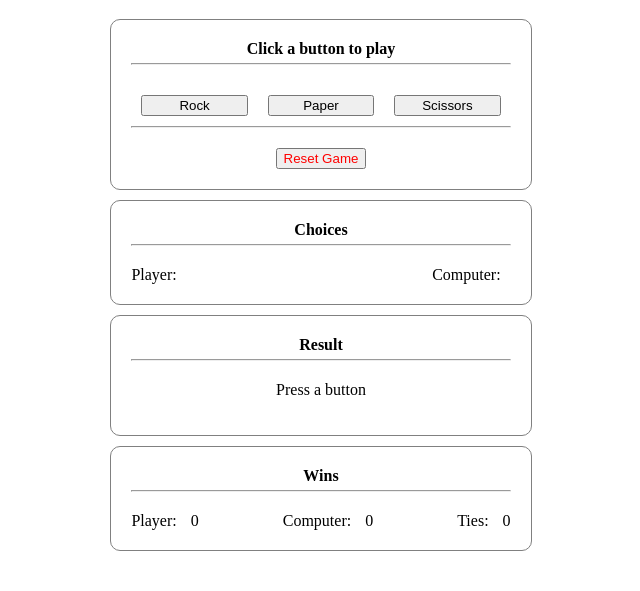
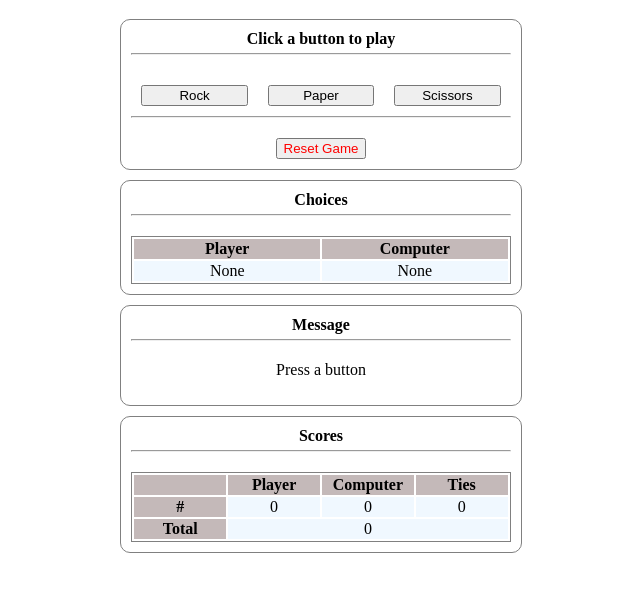
Before and after one commit to behnamgolds/odin-rock-paper-scissors, a plain HTML site: page index.html in a window 1280 px wide. Shown: the part 61-652 px from the top of the page, without its empty margins (319-959 px from the left). Drawn offline with Linux system fonts and the light colour scheme.

Commit message:
Change choices and scores section to tables
Changed the messy divs into tables, and added a total field to the
scores table to display the total played hands.

```diff
--- a/index.html
+++ b/index.html
@@ -25,39 +25,53 @@
       <div class="section choices-section">
         <h2>Choices</h2>
         <hr />
-        <div class="choices">
-          <div class="player-choice">
-            <label for="">Player:</label>
-            <span id="pchoice"></span>
-          </div>
-          <div class="computer-choice">
-            <label for="cchoice">Computer:</label>
-            <span id="cchoice"></span>
-          </div>
-        </div>
+        <table>
+          <thead>
+            <tr>
+              <th>Player</th>
+              <th>Computer</th>
+            </tr>
+          </thead>
+          <tbody>
+            <tr>
+              <td id="pchoice">None</td>
+              <td id="cchoice">None</td>
+            </tr>
+          </tbody>
+        </table>
       </div>
       <div class="section message-section">
-        <h2>Result</h2>
+        <h2>Message</h2>
         <hr />
         <p class="message">Press a button</p>
       </div>
     </div>
-    <div class="section wins-section">
-      <h2>Wins</h2>
+    <div class="section scores-section">
+      <h2>Scores</h2>
       <hr />
       <div class="wins">
-        <div class="player-wins">
-          <label for="pwin">Player:</label>
-          <span id="pwin">0</span>
-        </div>
-        <div class="computer-wins">
-          <label for="cwin">Computer:</label>
-          <span id="cwin">0</span>
-        </div>
-        <div class="ties">
-          <label for="ties">Ties:</label>
-          <span id="ties">0</span>
-        </div>
+        <table class="results-table">
+          <thead>
+            <tr>
+              <th></th>
+              <th>Player</th>
+              <th>Computer</th>
+              <th>Ties</th>
+            </tr>
+          </thead>
+          <tbody>
+            <tr>
+              <th>#</th>
+              <td id="pwin">0</td>
+              <td id="cwin">0</td>
+              <td id="ties">0</td>
+            </tr>
+            <tr>
+              <th>Total</th>
+              <td colspan="3" id="total">0</td>
+            </tr>
+          </tbody>
+        </table>
       </div>
     </div>
     <script src="index.js"></script>
--- a/index.js
+++ b/index.js
@@ -5,6 +5,7 @@ function getComputerChoice() {
 }
 
 function play(playerChoice, computerChoice) {
+  totalCount++;
   if (playerChoice === computerChoice) {
     tiesCount++;
     return "It's a tie.";
@@ -43,6 +44,7 @@ function game(e) {
   pwin.innerText = pwinCount;
   cwin.innerText = cwinCount;
   ties.innerText = tiesCount;
+  total.innerText = totalCount;
 }
 
 function toggleButtons() {
@@ -53,9 +55,13 @@ function resetGame(e) {
   pwin.innerText = 0;
   cwin.innerText = 0;
   ties.innerText = 0;
+  total.innerText = 0;
+  pchoice.innerText = "None";
+  cchoice.innerText = "None";
   pwinCount = 0;
   cwinCount = 0;
   tiesCount = 0;
+  totalCount = 0;
   message.innerText = "Press a button";
   if (buttons[0].disabled) {
     toggleButtons();
@@ -73,8 +79,10 @@ const cchoice = document.querySelector("#cchoice");
 const pwin = document.querySelector("#pwin");
 const cwin = document.querySelector("#cwin");
 const ties = document.querySelector("#ties");
+const total = document.querySelector("#total");
 
 document.querySelector(".reset").addEventListener("click", resetGame);
 let pwinCount = 0;
 let cwinCount = 0;
 let tiesCount = 0;
+let totalCount = 0;
--- a/styles.css
+++ b/styles.css
@@ -30,7 +30,7 @@ hr {
   width: 30%;
   border-radius: 10px;
   margin: 10px auto;
-  padding: 20px;
+  padding: 10px;
 }
 
 .game-buttons,
@@ -56,3 +56,23 @@ hr {
 .message-section {
   text-align: center;
 }
+
+table {
+  width: 100%;
+  text-align: center;
+  table-layout: fixed;
+  border: 1px solid gray;
+}
+
+th {
+  background-color: rgb(196, 185, 185);
+}
+
+td {
+  background-color: aliceblue;
+}
+
+td,
+th {
+  margin: 2px;
+}
```
